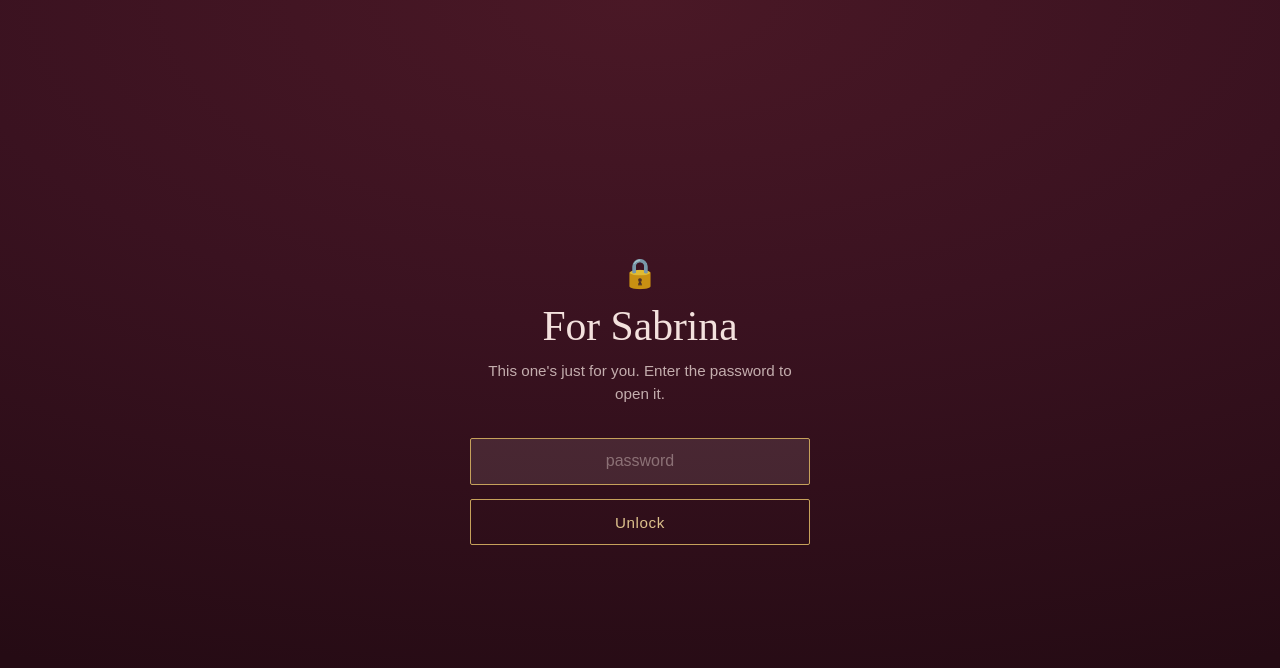
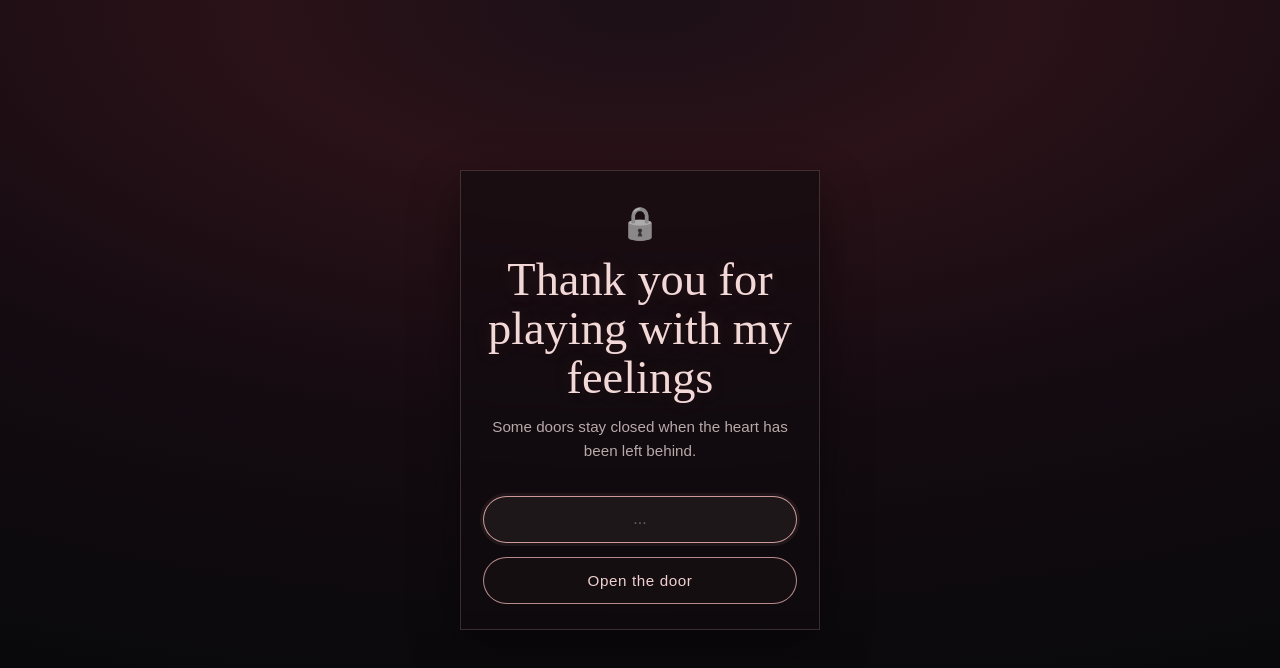
Before and after one commit to daikireixo/sabrina-birthday, a React (Create React App) app: page / in a window 1280 px wide. Shown: the top 668 px of the page. Built offline with nearby package versions, Linux system fonts and the light colour scheme.

Commit message:
edf dsfY

```diff
--- a/src/Components/PasswordGate.jsx
+++ b/src/Components/PasswordGate.jsx
@@ -49,19 +49,19 @@ export default function PasswordGate({ children, onUnlock }) {
     <div className="lock-screen">
       <div className={`lock-card ${shake ? "shake" : ""}`}>
         <div className="lock-icon">🔒</div>
-        <div className="lock-title">For Sabrina</div>
-        <p className="lock-sub">This one's just for you. Enter the password to open it.</p>
+        <div className="lock-title">Thank you for playing with my feelings</div>
+        <p className="lock-sub">Some doors stay closed when the heart has been left behind.</p>
         <form onSubmit={submit}>
           <input
             type="text"
             value={value}
             onChange={(e) => setValue(e.target.value)}
-            placeholder="password"
+            placeholder="..."
             autoFocus
             className="lock-input"
           />
           <button type="submit" className="lock-button">
-            Unlock
+            Open the door
           </button>
         </form>
       </div>
--- a/src/Components/data.js
+++ b/src/Components/data.js
@@ -47,7 +47,7 @@ export const TIMELINE = [
   },
 ];
 
-export const SITE_PASSWORD = "JUNE15";
+export const SITE_PASSWORD = "IHATEJUNE15";
 export const MUSIC_SRC = "/music.mp3";
 
 export const CONFETTI_EMOJI = ["🤍", "✨", "🕊️", "🌸", "💫", "🐾", "🐈"];
--- a/src/Components/styles.css
+++ b/src/Components/styles.css
@@ -437,13 +437,18 @@ footer .small {
   display: flex;
   align-items: center;
   justify-content: center;
-  background: radial-gradient(120% 90% at 50% 0%, #4a1826 0%, var(--wine) 45%, var(--wine-deep) 100%);
+  background: radial-gradient(120% 90% at 50% 0%, #1c1017 0%, #2a1218 25%, #140b11 60%, #09090b 100%);
   padding: 2rem 1.25rem;
 }
 .lock-card {
   text-align: center;
-  max-width: 340px;
+  max-width: 360px;
   width: 100%;
+  padding: 2rem 1.4rem 1.6rem;
+  border: 1px solid rgba(214, 170, 170, 0.22);
+  background: rgba(17, 12, 15, 0.58);
+  box-shadow: 0 18px 45px rgba(0, 0, 0, 0.45);
+  backdrop-filter: blur(2px);
 }
 .lock-card.shake {
   animation: shake 0.5s ease;
@@ -463,24 +468,27 @@ footer .small {
   }
 }
 .lock-icon {
-  font-size: 1.8rem;
-  margin-bottom: 0.8rem;
-  opacity: 0.85;
+  font-size: 2rem;
+  margin-bottom: 0.9rem;
+  opacity: 0.8;
+  filter: grayscale(1);
 }
 .lock-title {
   font-family: "Cormorant Garamond", serif;
   font-weight: 500;
-  font-size: clamp(2rem, 8vw, 2.6rem);
-  color: var(--blush);
-  margin-bottom: 0.6rem;
+  font-size: clamp(2.1rem, 8vw, 2.9rem);
+  color: #f3d8d8;
+  margin-bottom: 0.8rem;
+  line-height: 1.05;
+  text-shadow: 0 0 18px rgba(210, 126, 126, 0.15);
 }
 .lock-sub {
   font-family: "Jost", sans-serif;
   font-weight: 300;
   font-size: 0.95rem;
-  color: rgba(243, 225, 221, 0.75);
+  color: rgba(233, 214, 214, 0.78);
   margin: 0 0 2rem;
-  line-height: 1.5;
+  line-height: 1.6;
 }
 .lock-card form {
   display: flex;
@@ -490,38 +498,40 @@ footer .small {
 .lock-input {
   width: 100%;
   padding: 0.85rem 1.1rem;
-  border-radius: 2px;
-  border: 1px solid var(--line);
-  background: rgba(251, 244, 239, 0.06);
-  color: var(--blush);
+  border-radius: 999px;
+  border: 1px solid rgba(220, 186, 186, 0.3);
+  background: rgba(251, 244, 239, 0.03);
+  color: #f7e5e5;
   font-family: "Jost", sans-serif;
   font-size: 1rem;
   text-align: center;
   outline: none;
-  transition: border-color 0.2s ease, background 0.2s ease;
+  transition: border-color 0.2s ease, background 0.2s ease, box-shadow 0.2s ease;
 }
 .lock-input::placeholder {
-  color: rgba(243, 225, 221, 0.4);
+  color: rgba(243, 225, 221, 0.35);
 }
 .lock-input:focus {
-  border-color: var(--gold);
-  background: rgba(251, 244, 239, 0.1);
+  border-color: rgba(224, 169, 170, 0.9);
+  background: rgba(251, 244, 239, 0.06);
+  box-shadow: 0 0 0 3px rgba(224, 169, 170, 0.08);
 }
 .lock-button {
   padding: 0.85rem 1.1rem;
-  border-radius: 2px;
-  border: 1px solid var(--gold);
-  background: transparent;
-  color: var(--gold-soft);
+  border-radius: 999px;
+  border: 1px solid rgba(224, 169, 170, 0.8);
+  background: rgba(224, 169, 170, 0.03);
+  color: #f0d0d0;
   font-family: "Jost", sans-serif;
   font-size: 0.95rem;
   letter-spacing: 0.04em;
   cursor: pointer;
-  transition: background 0.2s ease, color 0.2s ease;
+  transition: background 0.2s ease, color 0.2s ease, transform 0.2s ease;
 }
 .lock-button:hover {
-  background: var(--gold);
-  color: var(--wine-deep);
+  background: rgba(224, 169, 170, 0.14);
+  color: #fff4f4;
+  transform: translateY(-1px);
 }
 
 /* MUSIC TOGGLE */
```
